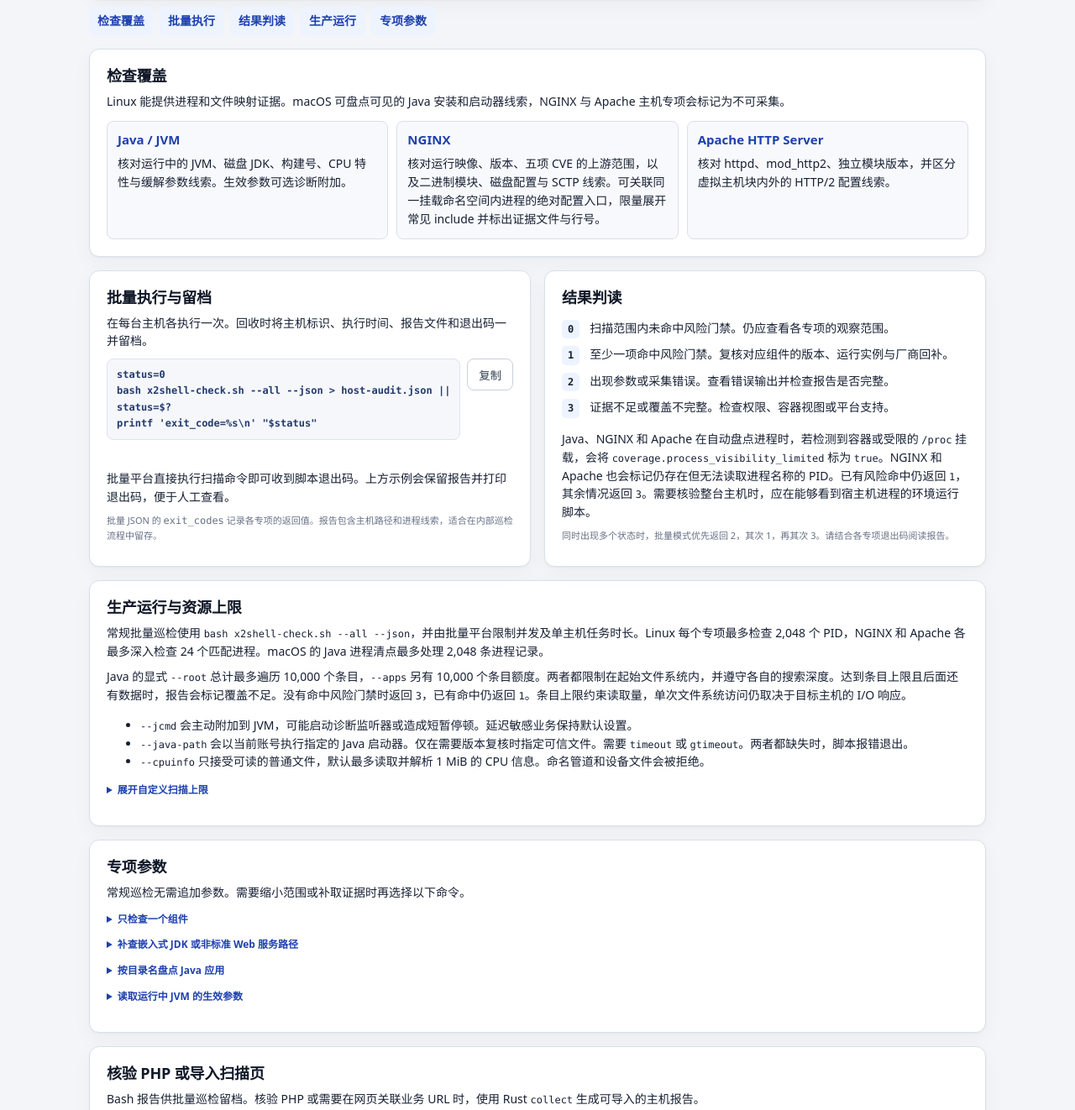
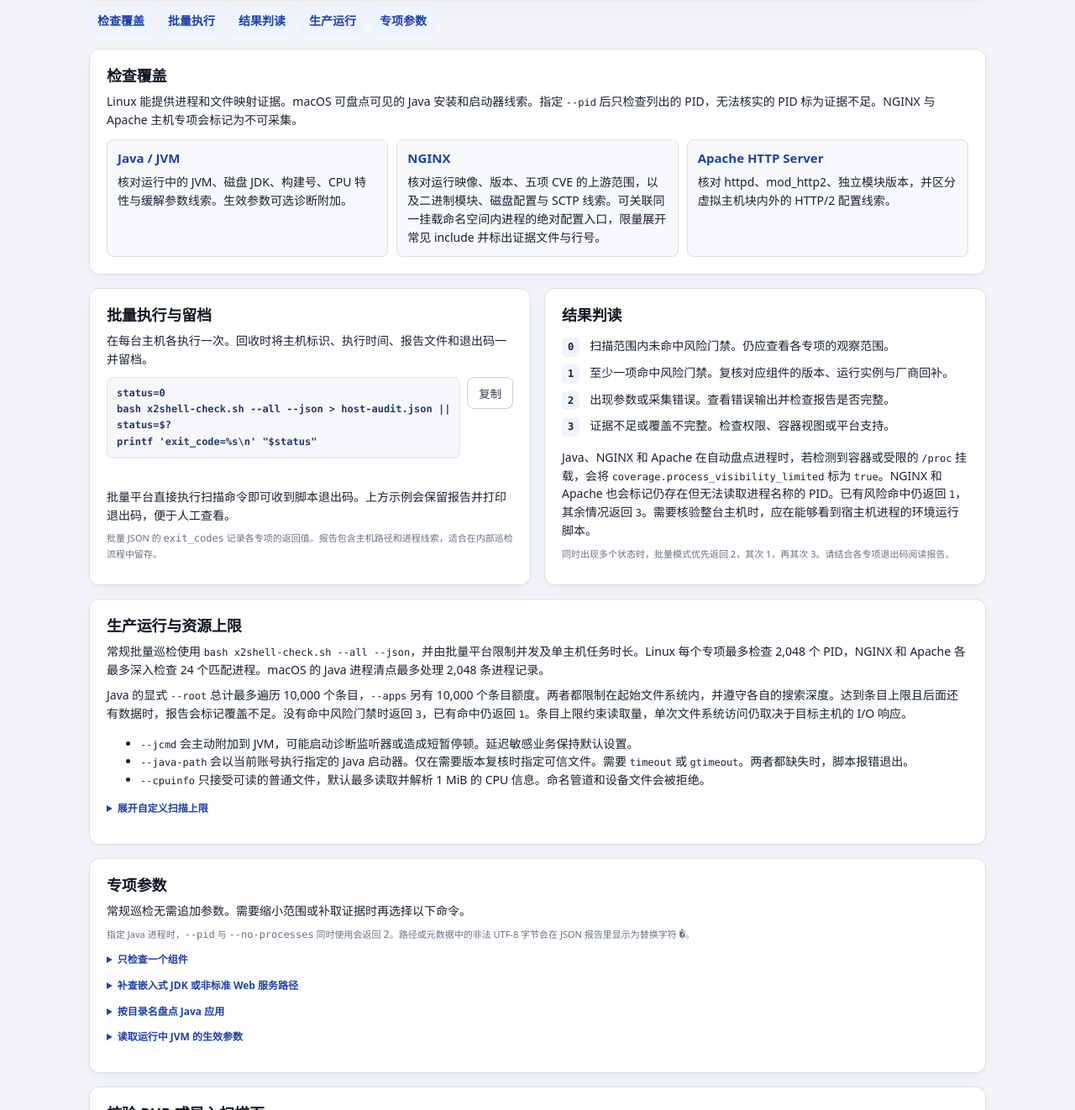
Before and after one commit to crazyvv/php2shell_check, a plain HTML site: page assets/tools.html in a window 1280 px wide. Shown: the part 359-1681 px from the top of the page at 84% size. Drawn offline with Linux system fonts and the light colour scheme.

Commit message:
Fix explicit JVM process scope and reuse NGINX configuration evidence

```diff
--- a/assets/tools.html
+++ b/assets/tools.html
@@ -36,7 +36,7 @@
 
   <section id="coverage" class="card">
     <h2>检查覆盖</h2>
-    <p>Linux 能提供进程和文件映射证据。macOS 可盘点可见的 Java 安装和启动器线索，NGINX 与 Apache 主机专项会标记为不可采集。</p>
+    <p>Linux 能提供进程和文件映射证据。macOS 可盘点可见的 Java 安装和启动器线索。指定 <code>--pid</code> 后只检查列出的 PID，无法核实的 PID 标为证据不足。NGINX 与 Apache 主机专项会标记为不可采集。</p>
     <div class="tools-coverage">
       <article><h3><a href="/knowledge#java4shell">Java / JVM</a></h3><p>核对运行中的 JVM、磁盘 JDK、构建号、CPU 特性与缓解参数线索。生效参数可选诊断附加。</p></article>
       <article><h3><a href="/knowledge#nginx2root">NGINX</a></h3><p>核对运行映像、版本、五项 CVE 的上游范围，以及二进制模块、磁盘配置与 SCTP 线索。可关联同一挂载命名空间内进程的绝对配置入口，限量展开常见 include 并标出证据文件与行号。</p></article>
@@ -94,6 +94,7 @@ printf 'exit_code=%s\n' "$status"</code></pre>
   <section id="options" class="card">
     <h2>专项参数</h2>
     <p>常规巡检无需追加参数。需要缩小范围或补取证据时再选择以下命令。</p>
+    <p class="fine">指定 Java 进程时，<code>--pid</code> 与 <code>--no-processes</code> 同时使用会返回 <code>2</code>。路径或元数据中的非法 UTF-8 字节会在 JSON 报告里显示为替换字符 <code>�</code>。</p>
     <details class="scan-options"><summary>只检查一个组件</summary>
       <pre class="command-line"><code>bash x2shell-check.sh --java4shell --json
 bash x2shell-check.sh --nginx2root --json
```
Also changed, not shown: 2 other files.
